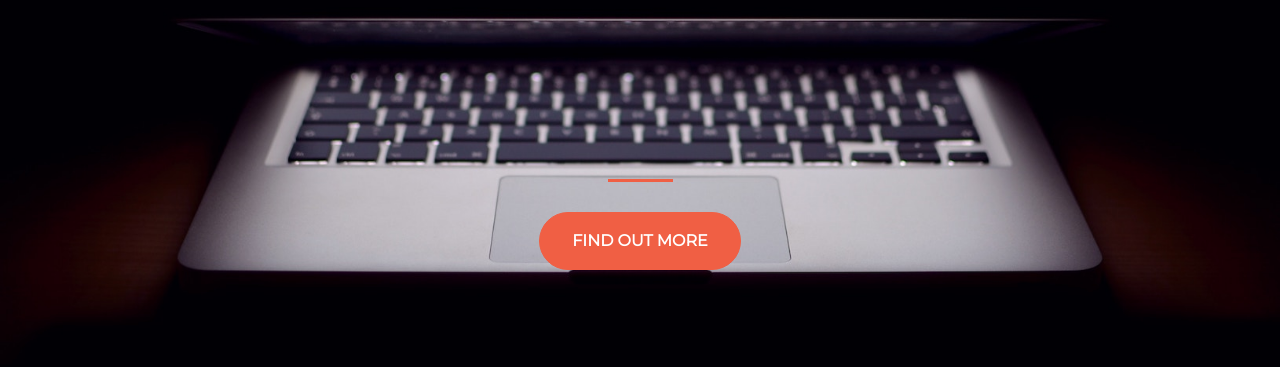
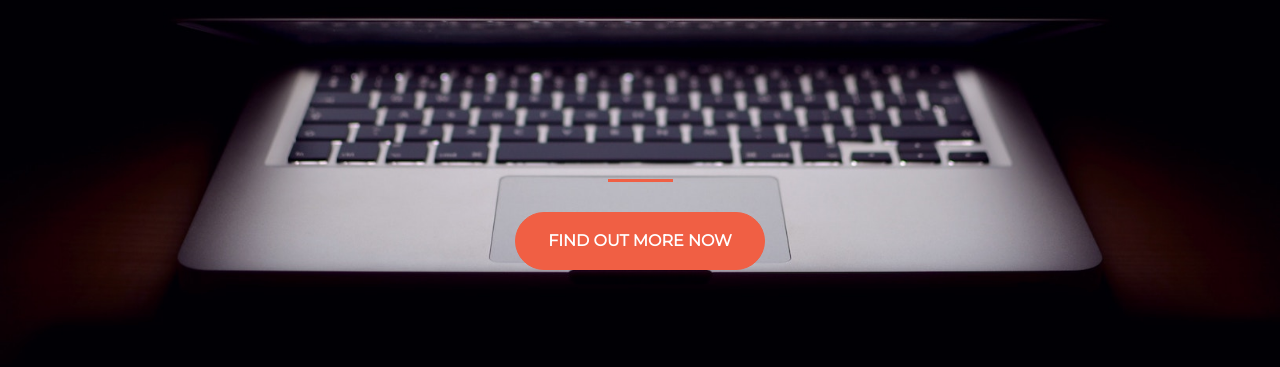
Before and after one commit to therealoto/test_repository, a plain HTML site: page index.html in a window 1280 px wide. Shown: the part 295-662 px from the top of the page. Drawn offline with nearby package versions, Linux system fonts and the light colour scheme.

Commit message:
Index updated
Index updated - Line 29: added "NOW"

```diff
--- a/index.html
+++ b/index.html
@@ -26,7 +26,7 @@
             <hr>
           </div>
           <div class="col-lg-12 my-auto">
-            <button class="btn btn-primary btn-xl">Find Out More</button>
+            <button class="btn btn-primary btn-xl">Find Out More NOW</button>
           </div>
         </div>
       </div>
```
